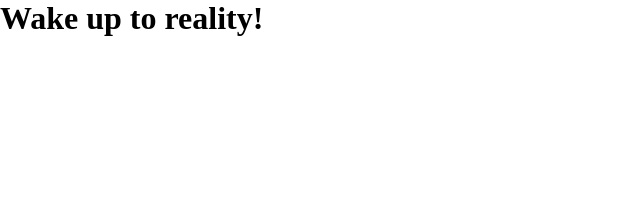
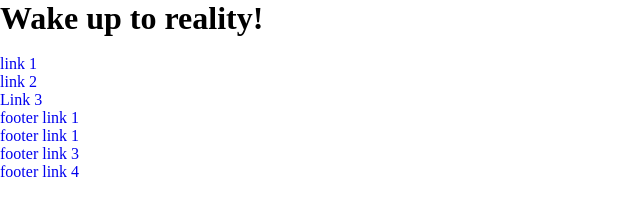
Before and after one commit to Gwynbleidd203/-vattghern203-susanoo, a website built with Parcel: page src/index.html in a window 1280 px wide. Shown: the whole page, without its empty margins (0-640 px from the left). Built offline with nearby package versions, Linux system fonts and the light colour scheme.

Commit message:
favicon added

```diff
--- a/src/index.html
+++ b/src/index.html
@@ -1,14 +1,87 @@
 <!DOCTYPE html>
 <html lang="en">
+
 <head>
-    <meta charset="UTF-8">
-    <meta name="viewport" content="width=device-width, initial-scale=1.0">
-    <link rel="stylesheet" href="assets/css/style.css">
+    <meta charset="UTF-8" />
+    <meta name="viewport" content="width=device-width, initial-scale=1.0" />
+    <link rel="shortcut icon" href="../public/favicon.ico" type="image/x-icon">
+    <link rel="stylesheet" href="assets/css/style.css" />
     <title>Susanoo Project</title>
 </head>
+
 <body>
     <h1>Wake up to reality!</h1>
 
+    <header class="header">
+
+        <div class="logo__container">
+
+            <img src="" alt="" class="logo" />
+
+        </div>
+
+        <nav class="navigation">
+
+            <ul class="navigation__list">
+
+                <li class="navigation__item">
+
+                    <a href="#" class="navigation__link">link 1</a>
+
+                </li>
+
+                <li class="navigation__item">
+
+                    <a href="#" class="navigation__link">link 2</a>
+
+                </li>
+
+                <li class="navigation__item">
+
+                    <a href="#" class="navigation__link">Link 3</a>
+
+                </li>
+
+            </ul>
+
+        </nav>
+
+    </header>
+
+    <main class="content"></main>
+
+    <footer class="footer">
+
+        <ul class="footer__list">
+
+            <li class="footer__item">
+
+                <a href="#" class="footer__link">footer link 1</a>
+
+            </li>
+
+            <li class="footer__item">
+
+                <a href="#" class="footer__link">footer link 1</a>
+
+            </li>
+
+            <li class="footer__item">
+
+                <a href="#" class="footer__link">footer link 3</a>
+
+            </li>
+
+            <li class="footer__item">
+
+                <a href="#" class="footer__link">footer link 4</a>
+            </li>
+
+        </ul>
+
+    </footer>
+
     <script src="assets/js/script.js"></script>
 </body>
+
 </html>
```
Also changed, not shown: public/favicon.ico (added).
